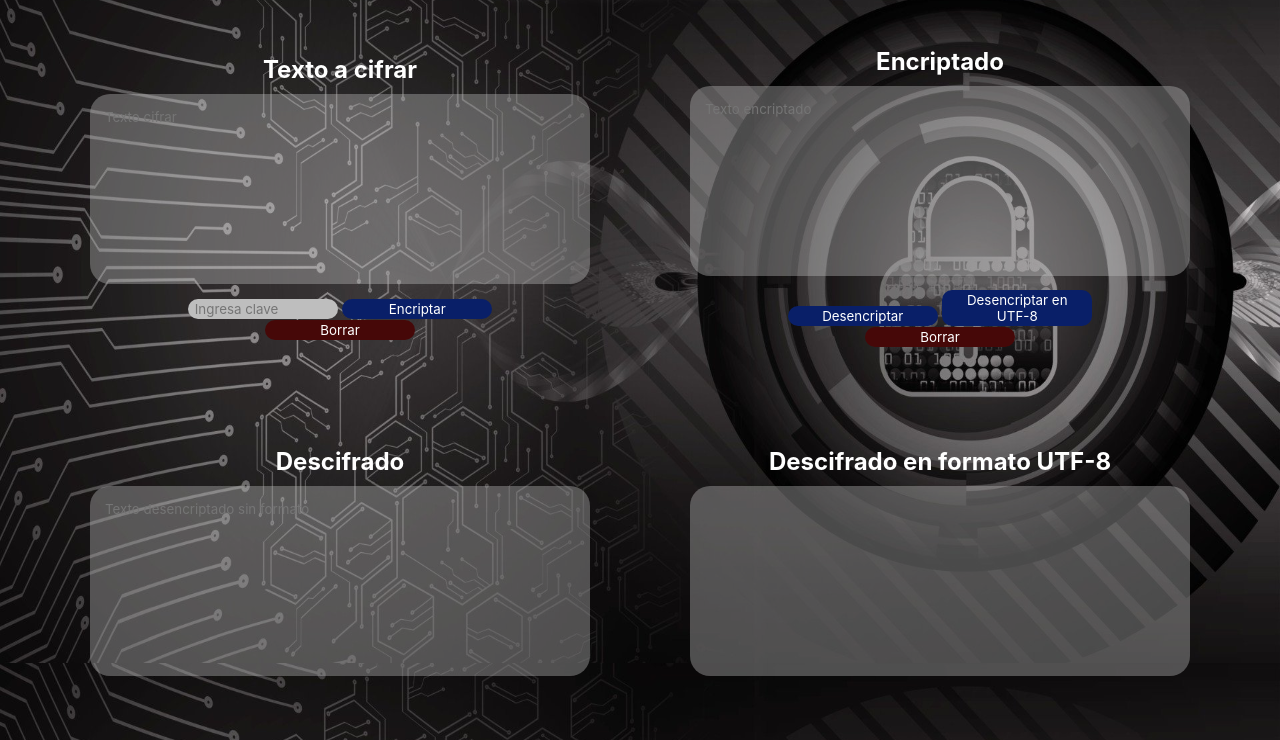
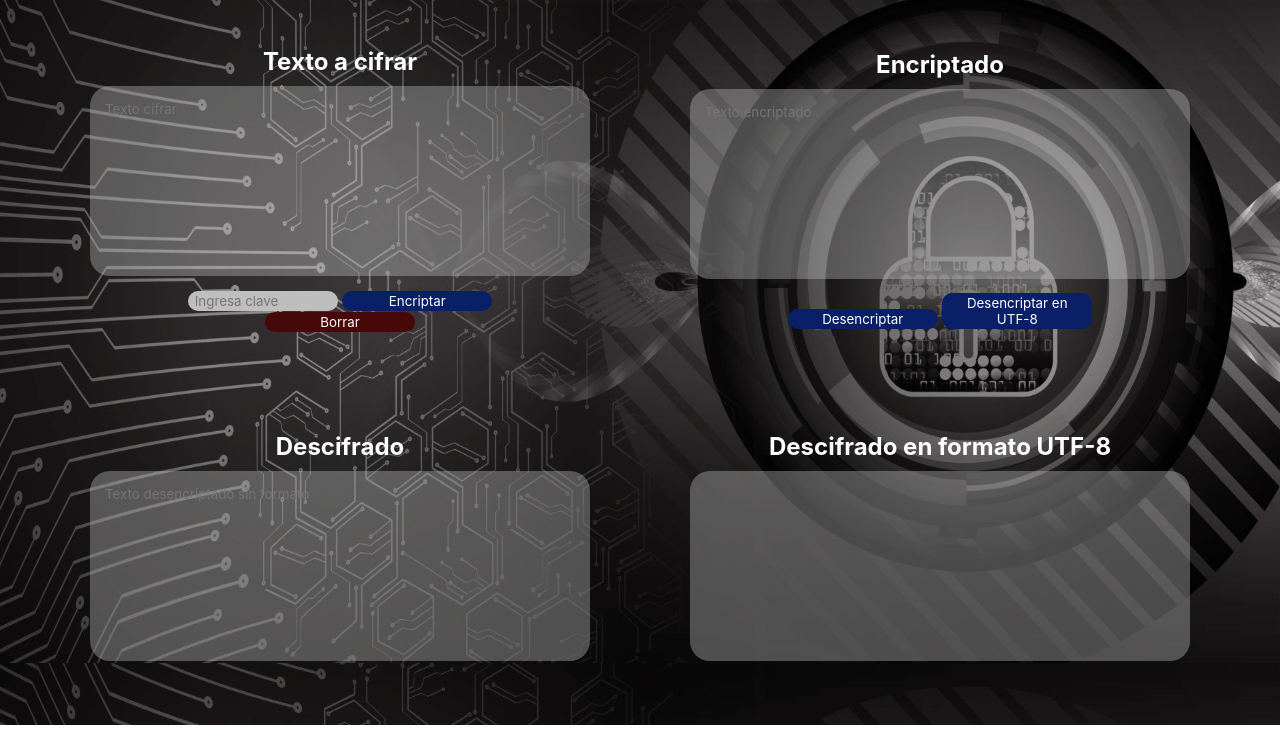
Before and after one commit to NunezManriqueCuauhtemocEmmanuel/CifradoAES, a plain HTML site: page index.html in a window 1280 px wide. Shown: the part 137-877 px from the top of the page. Drawn offline with nearby package versions, Linux system fonts and the light colour scheme.

Commit message:
CifradoAES oficials

```diff
--- a/index.html
+++ b/index.html
@@ -23,15 +23,12 @@
         </div>
         <!-- Cifrado -->
         <div class="container">
-            <form action="">
             <h2>Encriptado</h2>
             <textarea id="encriptado" rows="10" placeholder="Texto encriptado"></textarea>
             <br>
             <button id="Decrip">Desencriptar</button>
             <button id="DecripUTF">Desencriptar en UTF-8</button>
             <br>
-                <input type="reset" value="Borrar"id="borr">
-            </form>
         </div>
         <!-- descifrado -->
         <div class="container">
```
Lines whose indentation alone changed are shown as unchanged.
